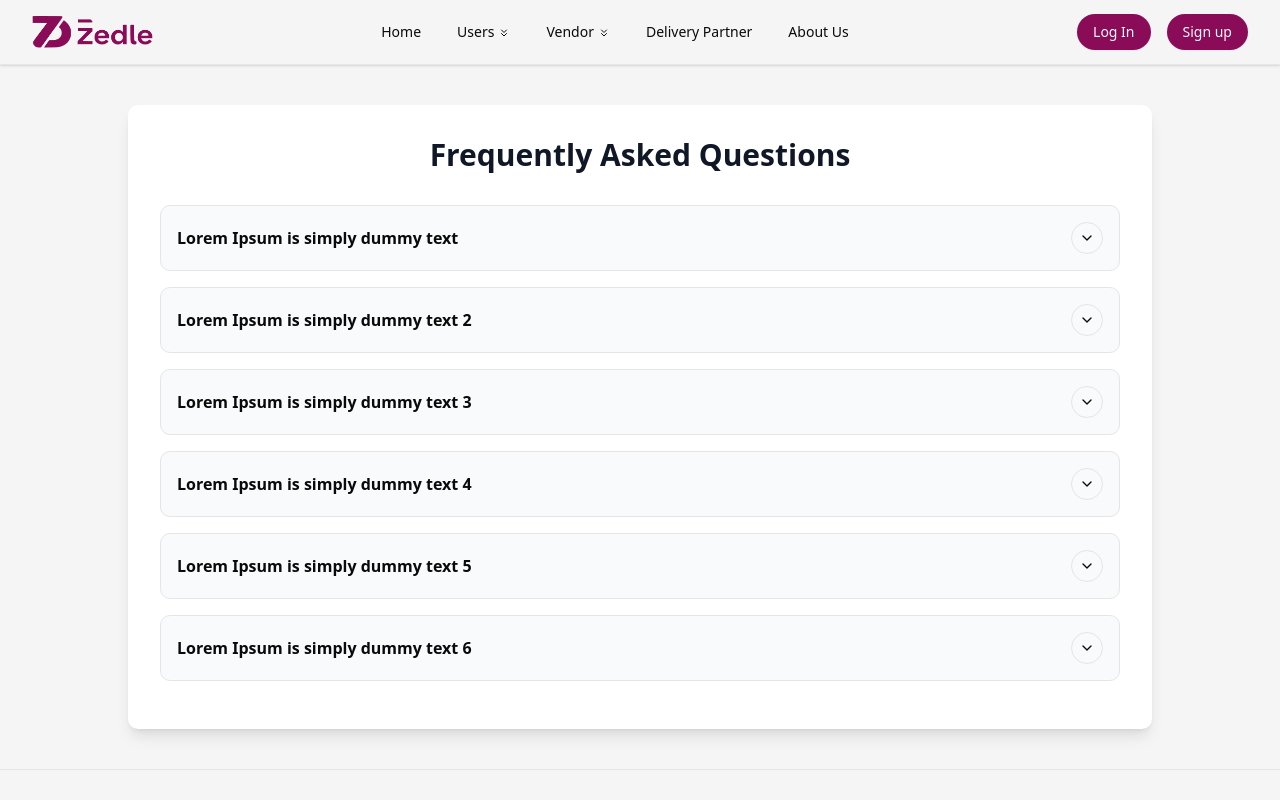
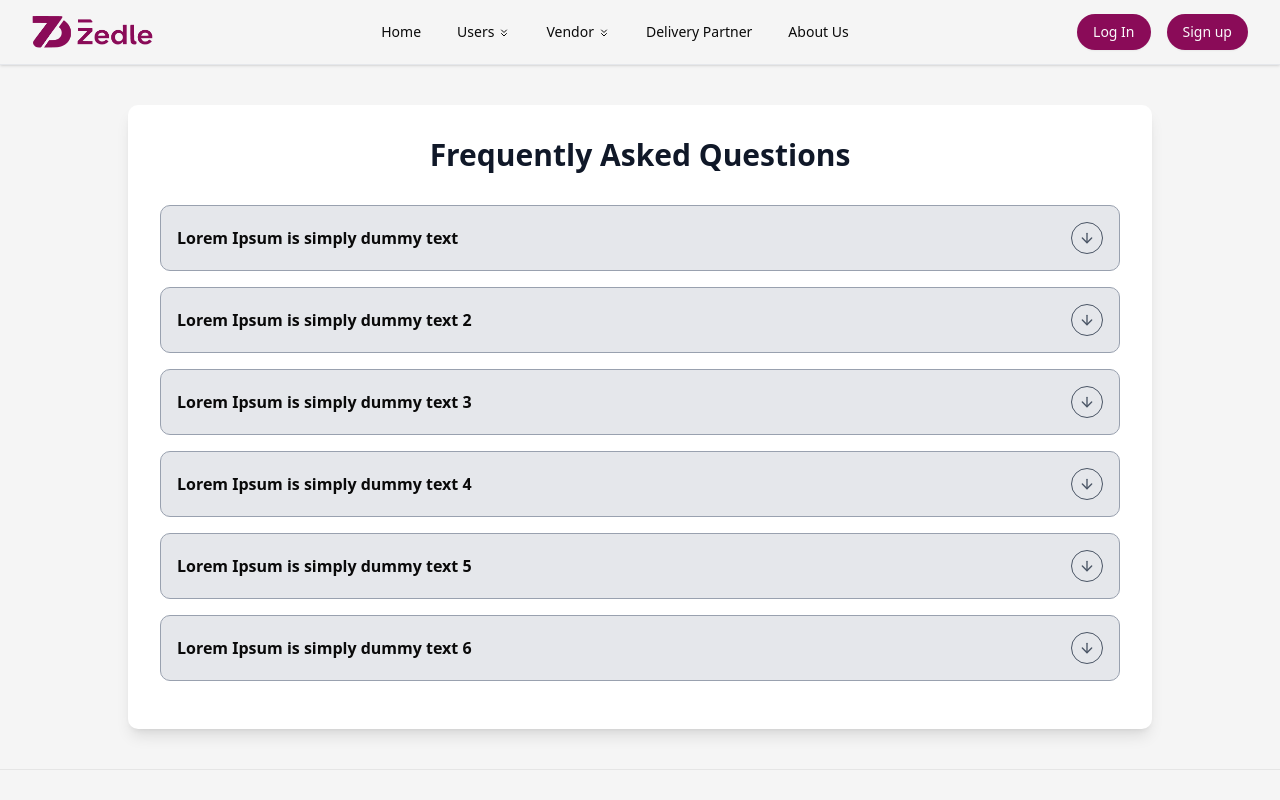
Before and after one commit to react6-flyweis/zedle-ui, a Next.js app: page /faq in a window 1280 px wide. Shown: the top 800 px of the page. Built offline with nearby package versions, Linux system fonts and the light colour scheme.

Commit message:
fix(ui): correct formatting and update icon in accordion component

```diff
--- a/src/components/ui/accordion.tsx
+++ b/src/components/ui/accordion.tsx
@@ -1,15 +1,15 @@
-"use client"
+"use client";
 
-import * as React from "react"
-import { Accordion as AccordionPrimitive } from "radix-ui"
-import { ChevronDownIcon } from "lucide-react"
+import * as React from "react";
+import { ArrowDownIcon } from "lucide-react";
+import { Accordion as AccordionPrimitive } from "radix-ui";
 
-import { cn } from "@/lib/utils"
+import { cn } from "@/lib/utils";
 
 function Accordion({
 	...props
 }: React.ComponentProps<typeof AccordionPrimitive.Root>) {
-  return <AccordionPrimitive.Root data-slot="accordion" {...props} />
+	return <AccordionPrimitive.Root data-slot="accordion" {...props} />;
 }
 
 function AccordionItem({
@@ -19,10 +19,13 @@ function AccordionItem({
 	return (
 		<AccordionPrimitive.Item
 			data-slot="accordion-item"
-      className={cn("mb-4 rounded-lg border bg-gray-50", className)}
+			className={cn(
+				"mb-4 rounded-lg border border-gray-400 bg-gray-200",
+				className,
+			)}
 			{...props}
 		/>
-  )
+	);
 }
 
 function AccordionTrigger({
@@ -41,12 +44,12 @@ function AccordionTrigger({
 				{...props}
 			>
 				{children}
-        <div className="flex h-8 w-8 items-center justify-center rounded-full border">
-          <ChevronDownIcon className="h-4 w-4 shrink-0 transition-transform duration-200" />
+				<div className="flex h-8 w-8 items-center justify-center rounded-full border border-gray-600">
+					<ArrowDownIcon className="h-4 w-4 shrink-0 transition-transform duration-200 text-gray-600" />
 				</div>
 			</AccordionPrimitive.Trigger>
 		</AccordionPrimitive.Header>
-  )
+	);
 }
 
 function AccordionContent({
@@ -62,7 +65,7 @@ function AccordionContent({
 		>
 			<div className={cn("px-4 pb-4 pt-0", className)}>{children}</div>
 		</AccordionPrimitive.Content>
-  )
+	);
 }
 
-export { Accordion, AccordionItem, AccordionTrigger, AccordionContent }
+export { Accordion, AccordionItem, AccordionTrigger, AccordionContent };
```
Lines whose indentation alone changed are shown as unchanged.
